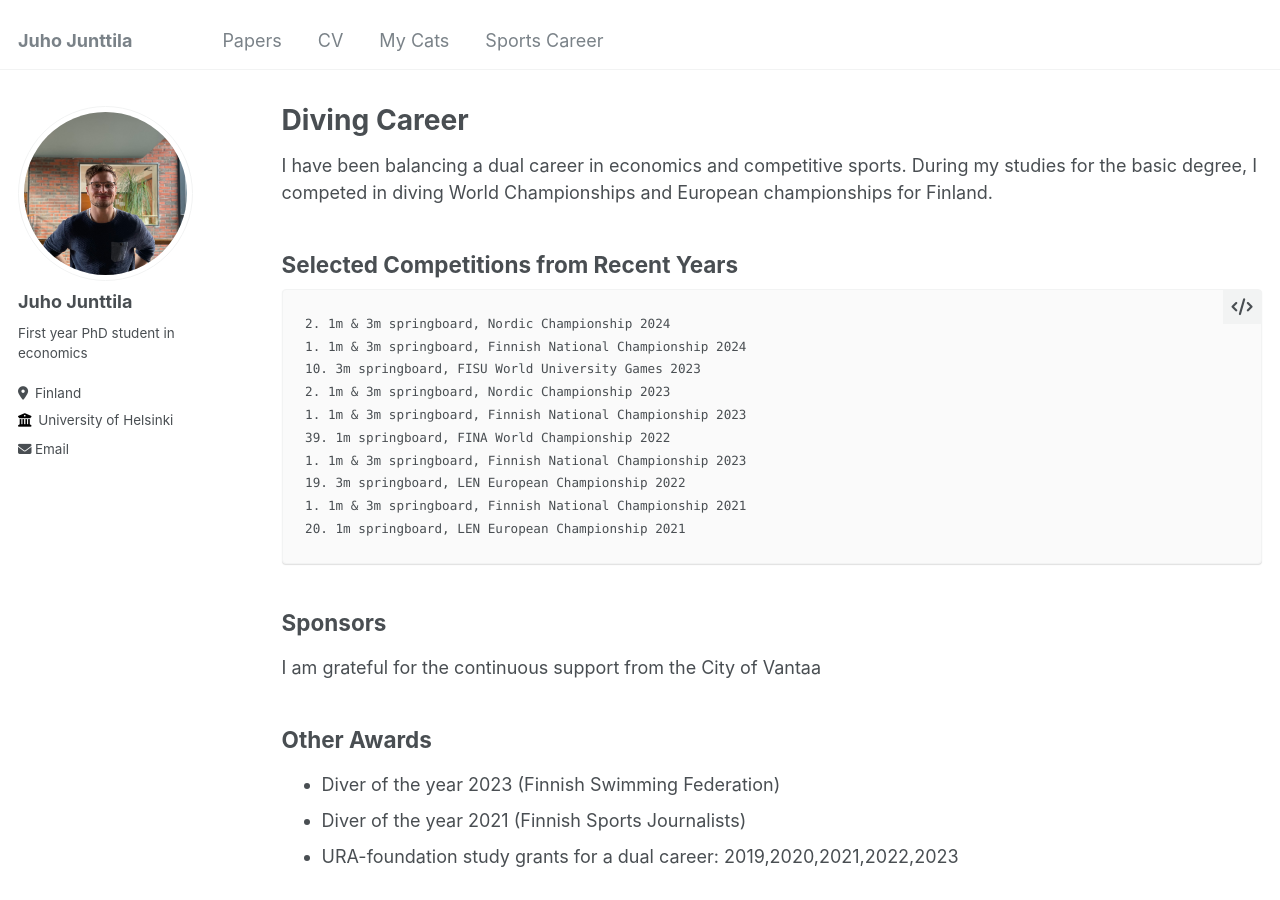
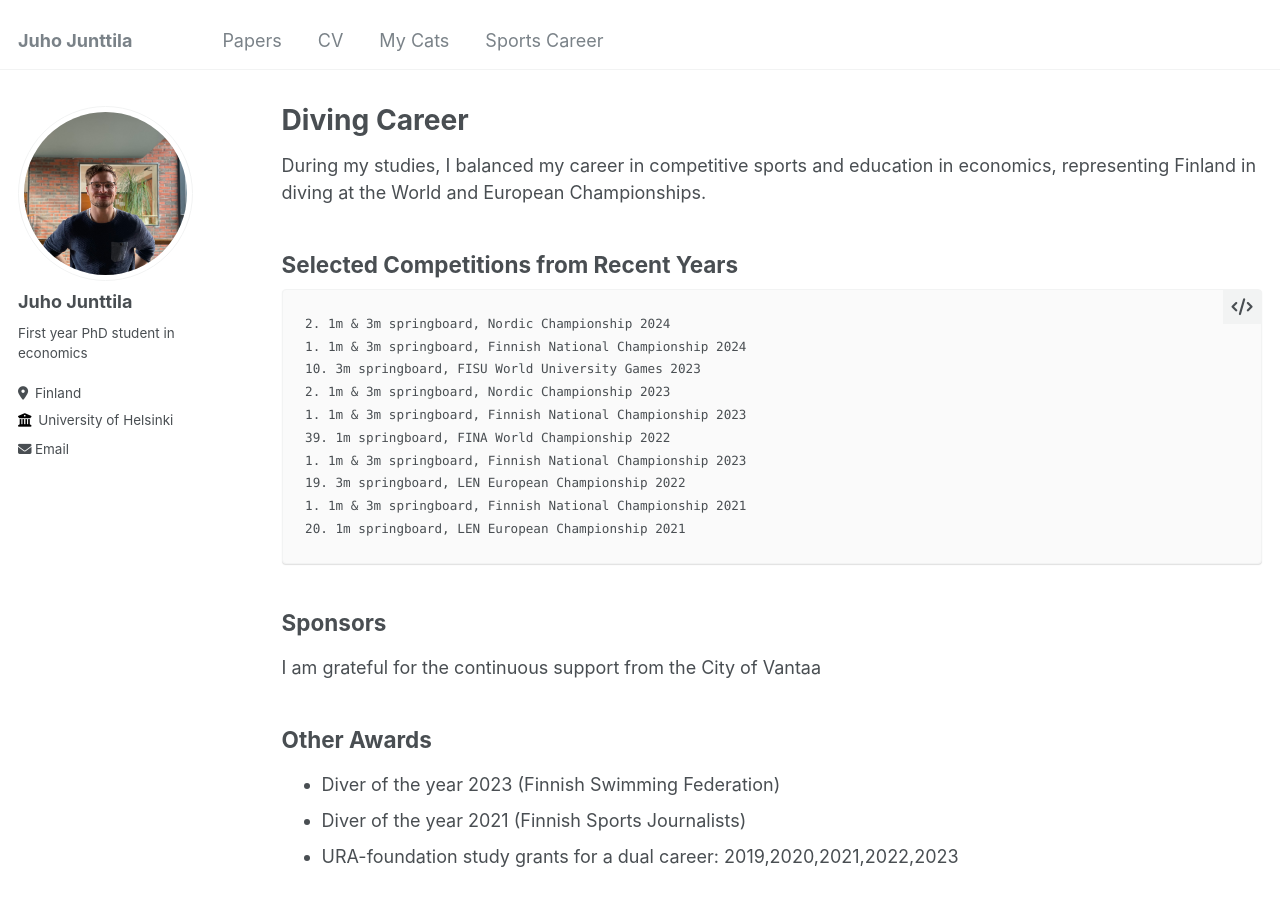
Before and after one commit to Juho-Junttila/Juho-Junttila.github.io, a Jekyll site: the page built from _pages/sports.md, in a window 1280 px wide and 900 px high. Built offline with Jekyll 4.4.1, drawn with Linux system fonts in a browser that asks for light colours.

Commit message:
Update sports.md

```diff
--- a/_pages/sports.md
+++ b/_pages/sports.md
@@ -9,8 +9,8 @@ redirect_from:
 
 {% include base_path %}
 
+During my studies, I balanced my career in competitive sports and education in economics, representing Finland in diving at the World and European Championships.
 
-I have been balancing a dual career in economics and competitive sports. During my studies for the basic degree, I competed in diving World Championships and European championships for Finland.
 
 Selected Competitions from Recent Years
 ----
```
